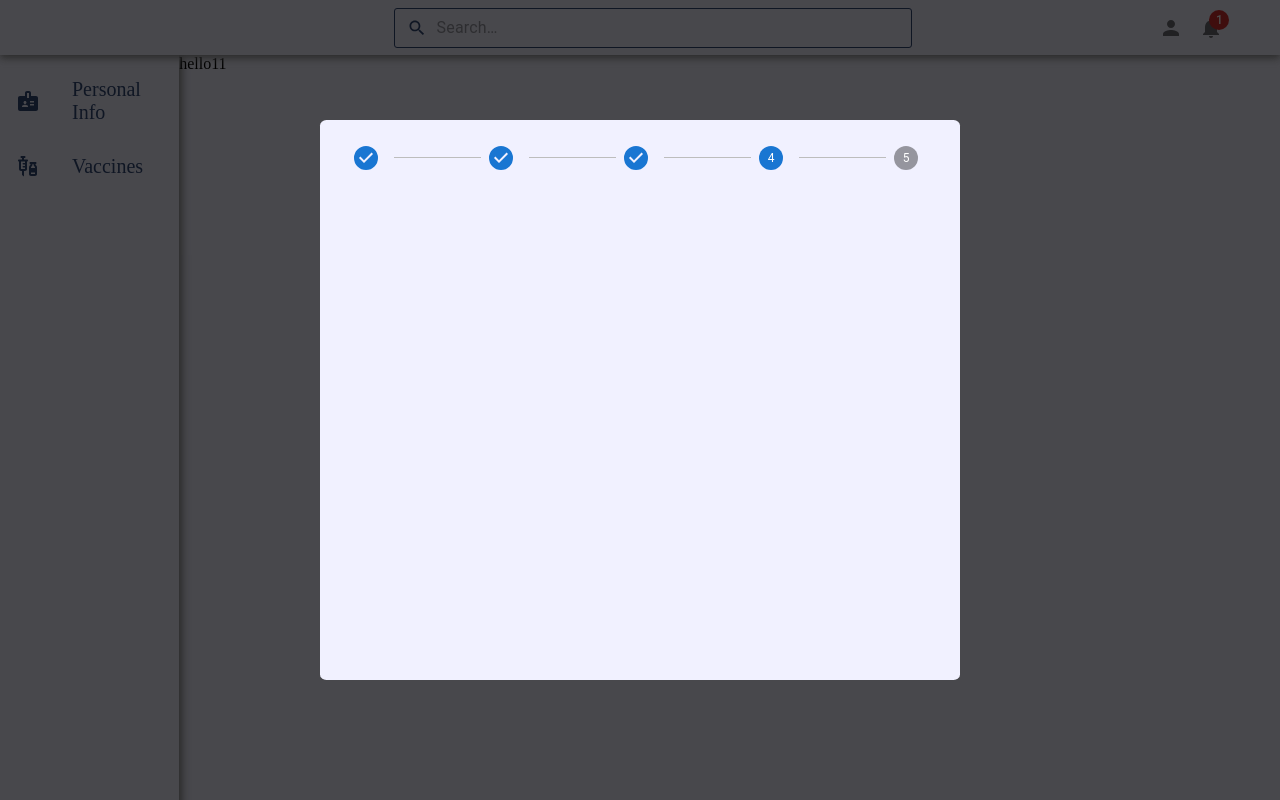
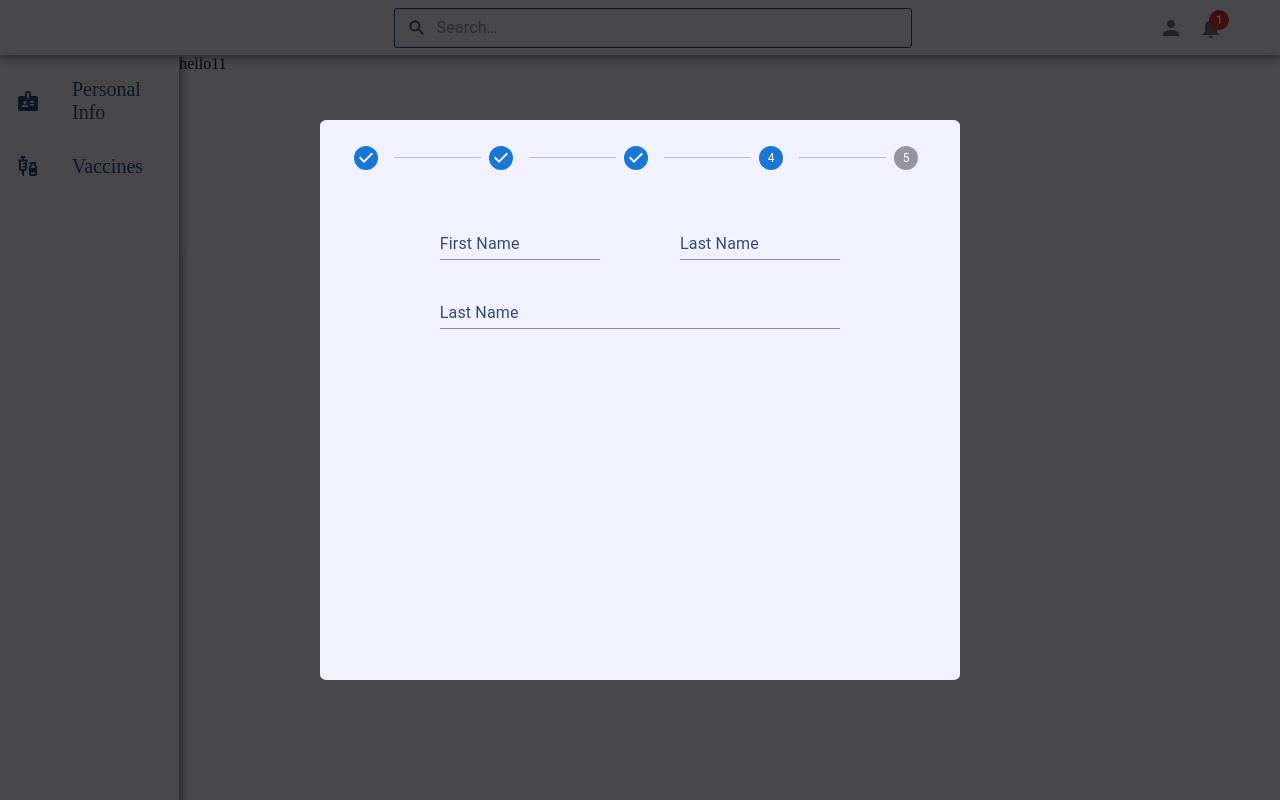
Before and after one commit to waficjazz/medrProject, a React (Create React App) app in the folder front/: page /h in a window 1280 px wide. Built offline with nearby package versions, Linux system fonts and the light colour scheme.

Commit message:
basic form structure

```diff
--- a/front/src/components/Navbar/SignUpForm/SignUp.css
+++ b/front/src/components/Navbar/SignUpForm/SignUp.css
@@ -10,6 +10,10 @@
   padding: 2%;
   box-sizing: border-box;
   z-index: 99;
+  display: flex;
+  flex-direction: column;
+  align-items: center;
+
   /* box-shadow: -3px -3px 7px #ffffff73, 3px 3px 5px rgba(94, 104, 121, 0.288); */
 }
 
@@ -19,8 +23,21 @@
     height: 60%;
     bottom: 30%;
   }
+  .stepper {
+    display: none;
+  }
+  #step1:nth-child(-n + 2) {
+    width: 100%;
+    margin-bottom: 6%;
+  }
+  .signform {
+    flex-direction: column;
+  }
 }
 
+.stepper {
+  width: 100%;
+}
 .curtain {
   height: 100%;
   width: 100%;
@@ -39,3 +56,26 @@
   border-radius: "50%";
   background-color: red;
 }
+
+.signform {
+  display: flex;
+  flex-direction: row;
+  flex-wrap: wrap;
+  justify-content: space-between;
+  /* background-color: rgba(187, 104, 104, 0.7); */
+  margin-top: 5%;
+  width: 68%;
+  padding: 0;
+}
+
+.sm {
+  width: 40%;
+}
+#step1 > .bg {
+  margin-bottom: 10px;
+}
+
+.MuiInputLabel-root,
+.Mui-focused {
+  color: var(--main-blue);
+}
--- a/front/src/components/Navbar/SignUpForm/SignUp.jsx
+++ b/front/src/components/Navbar/SignUpForm/SignUp.jsx
@@ -1,8 +1,7 @@
 import React from "react";
 import "./SignUp.css";
-import { Step, Stepper, StepLabel, StepIcon, StepButton, Typography } from "@mui/material";
+import { Step, Stepper, StepLabel, TextField, FormControl, InputLabel, OutlinedInput } from "@mui/material";
 import { StyledEngineProvider } from "@mui/material/styles";
-import BadgeIcon from "@mui/icons-material/Badge";
 
 function testIcon() {
   return <div className="QontoStepIcon-circle" />;
@@ -14,6 +13,7 @@ const SignUp = () => {
       <StyledEngineProvider injectFirst>
         <div className="curtain"></div>
         <div className="mainForm">
+          <div className="stepper">
             <Stepper activeStep={3}>
               <Step>
                 <StepLabel></StepLabel>
@@ -32,6 +32,12 @@ const SignUp = () => {
               </Step>
             </Stepper>
           </div>
+          <div className="signform">
+            <TextField className="sm" label="First Name" variant="standard" size="small" margin="normal" />
+            <TextField className="sm" label="Last Name" variant="standard" size="small" margin="normal" />
+            <TextField className="bg" label="Last Name" variant="standard" size="small" fullWidth margin="normal" />
+          </div>
+        </div>
       </StyledEngineProvider>
     </>
   );
```
Also changed, not shown: 1 other file (tests, documents, lock files or other folders). Lines whose indentation alone changed are shown as unchanged.
